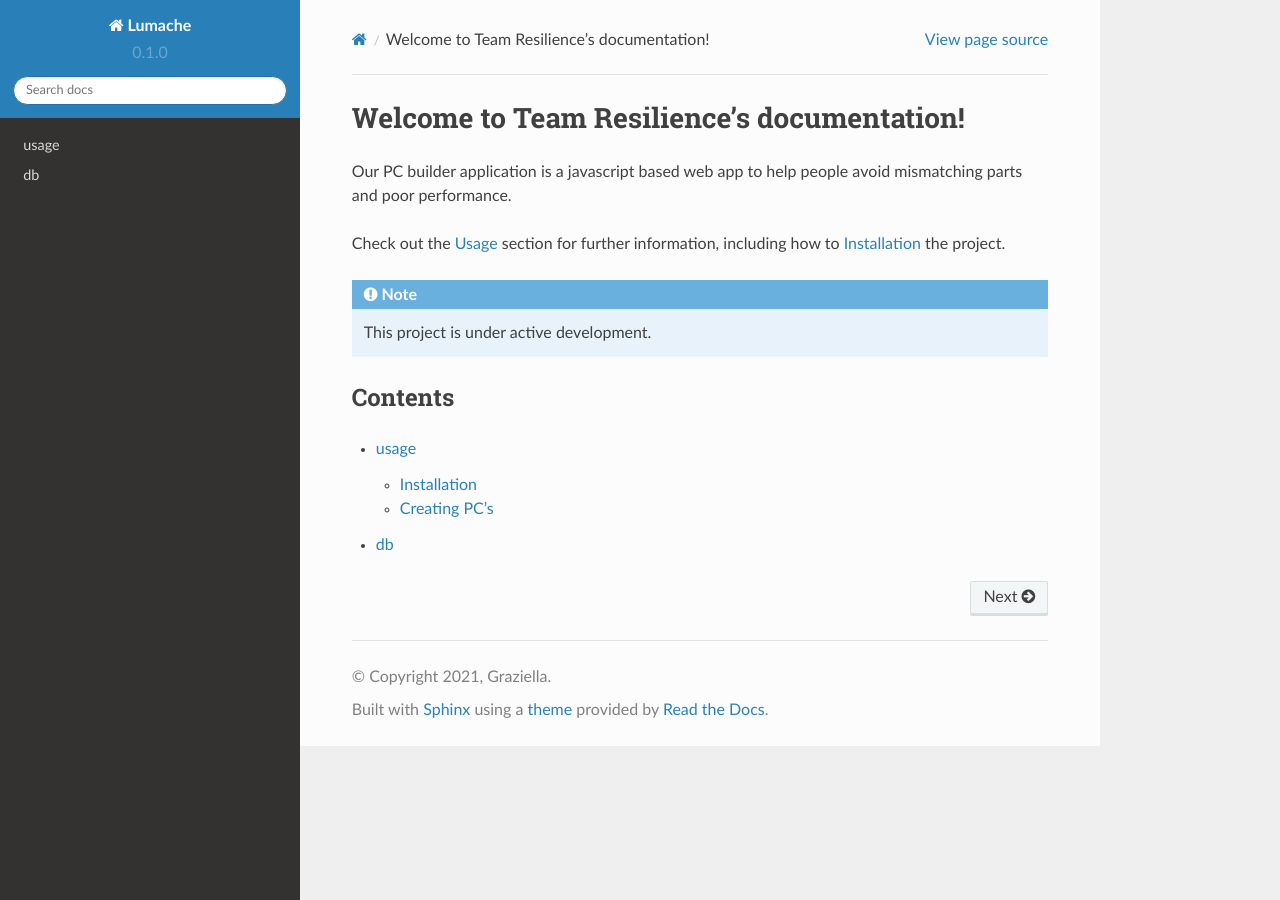
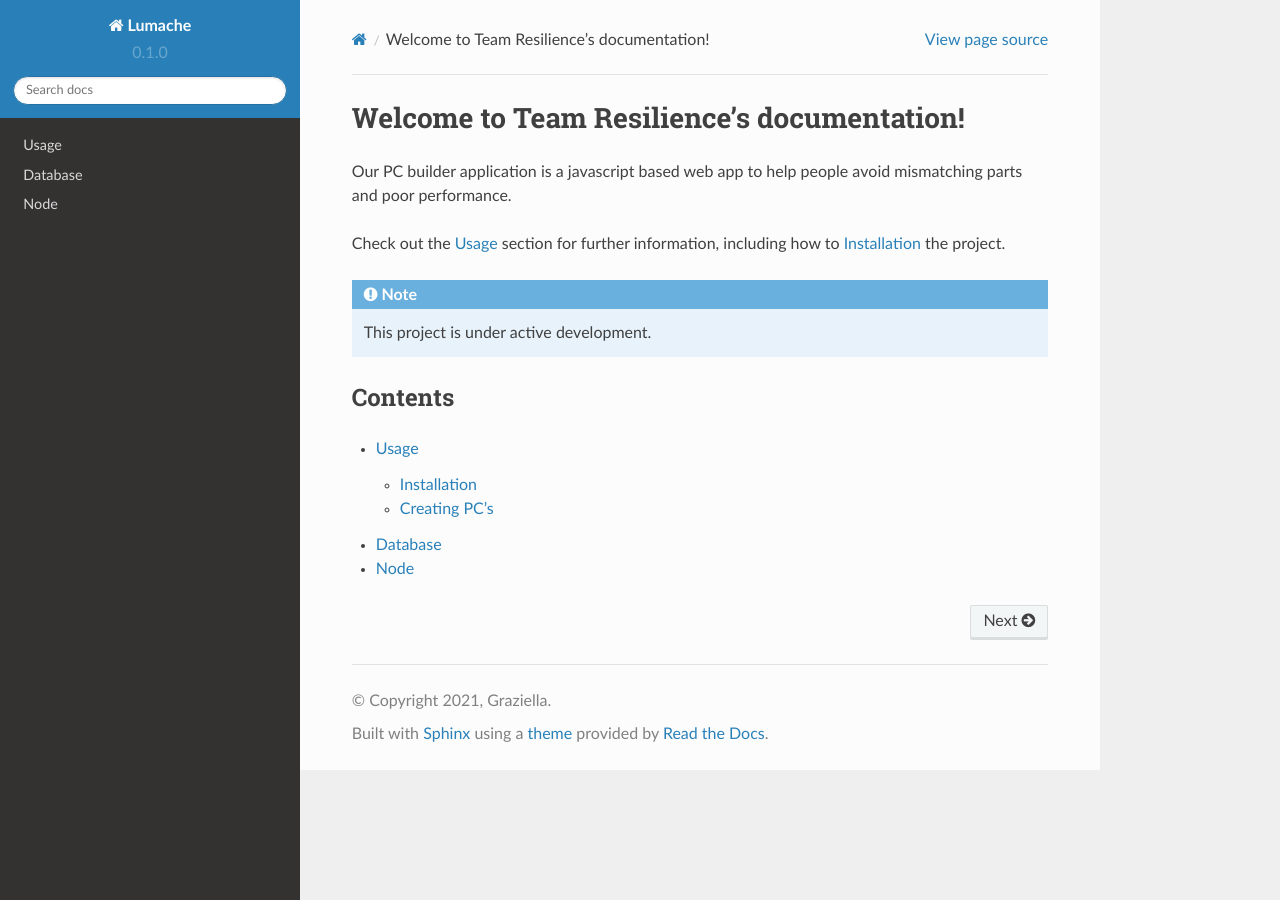
Before and after one commit to Whoosh12/Setap-doc, a Sphinx documentation site: the page built from docs/source/index.rst, in a window 1280 px wide. Built offline with Sphinx 7.4.7 and the Read the Docs theme 2.0.0, drawn with Linux system fonts in a browser that asks for light colours.

Commit message:
added node page

```diff
--- a/docs/source/db.rst
+++ b/docs/source/db.rst
@@ -6,6 +6,8 @@
 
 Database is automatically connected to by the server.
 
+The part options shown when creating a PC config are fetched directly from the database.
+
 .. autosummary::
    :toctree: generated
 
--- a/docs/source/index.rst
+++ b/docs/source/index.rst
@@ -16,5 +16,6 @@
 
 .. toctree::
 
-   usage <usage>
-   db <db>
+   Usage <usage>
+   Database <db>
+   Node <node>
```
Also changed, not shown: docs/source/node.rst (added, +7 -0 lines).
